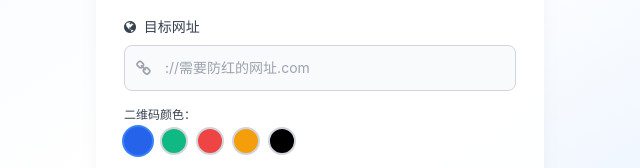
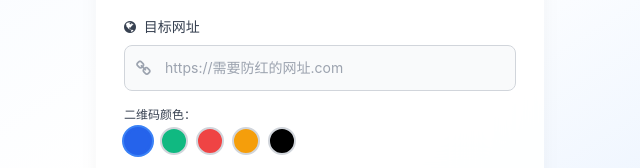
Before and after one commit to yydsdd211/fh, a plain HTML site: page index.html in a window 1280 px wide. Shown: the part 358-526 px from the top of the page, 320-960 px from the left. Drawn offline with nearby package versions, Linux system fonts and the light colour scheme.

Commit message:
Update index.html

```diff
--- a/index.html
+++ b/index.html
@@ -1,3 +1,4 @@
+
 
 <!DOCTYPE html>
 <html lang="zh-CN">
@@ -105,7 +106,7 @@
         <input
           type="text"
           id="targetUrl"
-          placeholder="://需要防红的网址.com"
+          placeholder="https://需要防红的网址.com"
           class="w-full pl-10 pr-4 py-3 rounded-lg border border-gray-300 focus:outline-none focus:ring-2 focus:ring-primary transition-all duration-200 text-sm bg-gray-50"
           autocomplete="off"
         >
@@ -221,7 +222,7 @@
         showToast('请输入目标网址！', 'error');
         return;
       }
-   if (!/^https:\/\//i.test(url)) {
+      if (!/^https:\/\//i.test(url)) {
         showToast('仅支持以 https:// 开头的链接！', 'error');
         return;
       }
```
